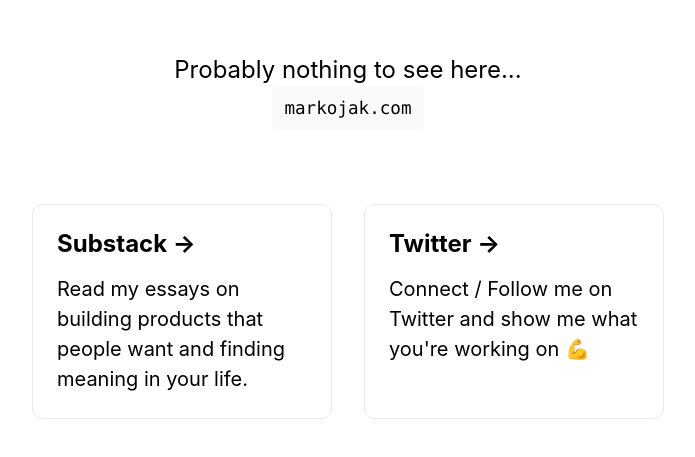
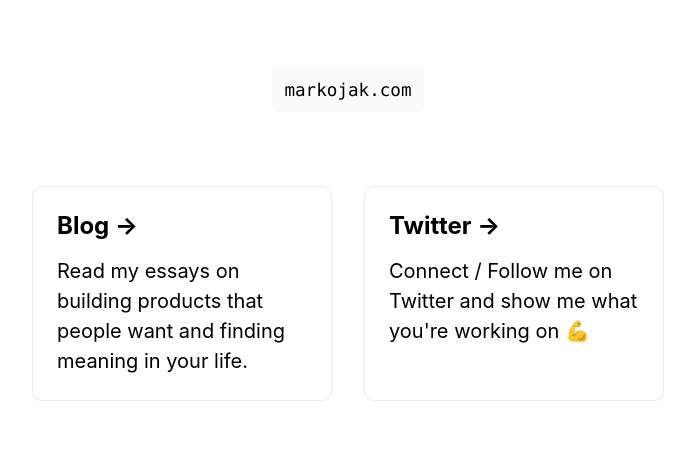
Before and after one commit to markojak/m-api, a Next.js app: page / in a window 1280 px wide. Shown: the part 189-646 px from the top of the page, without its empty margins (292-987 px from the left). Built offline with nearby package versions, Linux system fonts and the light colour scheme; no server answers.

Commit message:
Cleaning up

```diff
--- a/pages/index.tsx
+++ b/pages/index.tsx
@@ -15,13 +15,12 @@
       <main className={styles.main}>
 
         <p className={styles.description}>
-          Probably nothing to see here... <br></br>
           <code className={styles.code}>markojak.com</code>
         </p>
 
         <div className={styles.grid}>
-          <a href="https://stumbling.substack.com" className={styles.card}>
-            <h2>Substack &rarr;</h2>
+          <a href="https://markojak.com" className={styles.card}>
+            <h2>Blog &rarr;</h2>
             <p>Read my essays on building products that people want and finding meaning in your life. </p>
           </a>
 
```
Also changed, not shown: package.json (+4 -3 lines), 2 other files (tests, documents, lock files or other folders).
